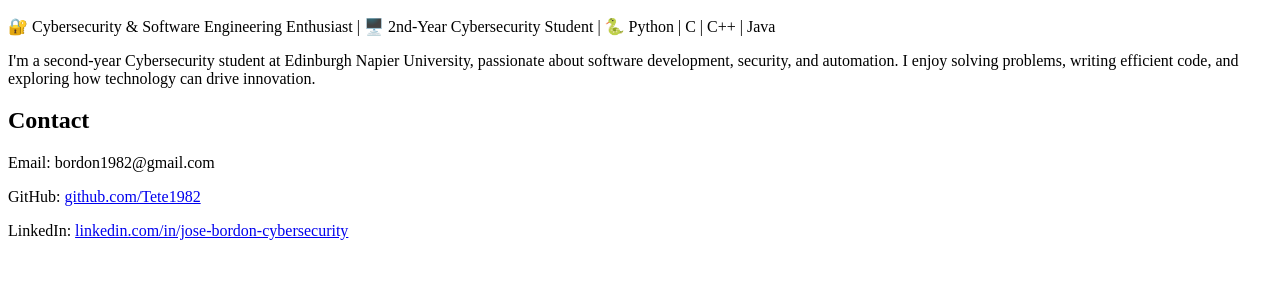
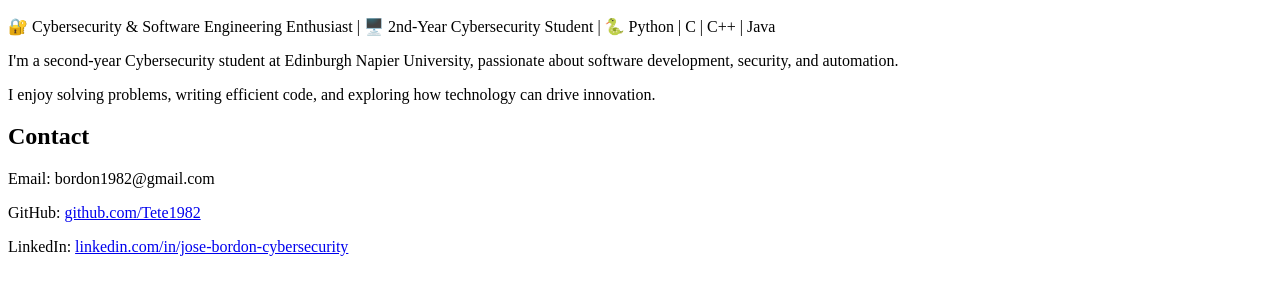
Before and after one commit to Tete1982/web_tech_labs, a plain HTML site: page portfolio.html in a window 1280 px wide. Shown: the part 473-768 px from the top of the page. Drawn offline with Linux system fonts and the light colour scheme.

Commit message:
Updated  portfolio.html to practice

```diff
--- a/portfolio.html
+++ b/portfolio.html
@@ -23,8 +23,8 @@
 
     <h2>About Me</h2>
     <p>🔐 Cybersecurity & Software Engineering Enthusiast | 🖥️ 2nd-Year Cybersecurity Student | 🐍 Python | C | C++ | Java</p>
-    <p>I'm a second-year Cybersecurity student at Edinburgh Napier University, passionate about software development, security, and automation.
-        I enjoy solving problems, writing efficient code, and exploring how technology can drive innovation.</p>
+    <p>I'm a second-year Cybersecurity student at Edinburgh Napier University, passionate about software development, security, and automation.</p>
+    <p>I enjoy solving problems, writing efficient code, and exploring how technology can drive innovation.</p>
 
         <h2>Contact</h2>
         <p>Email: bordon1982@gmail.com</p>
```
